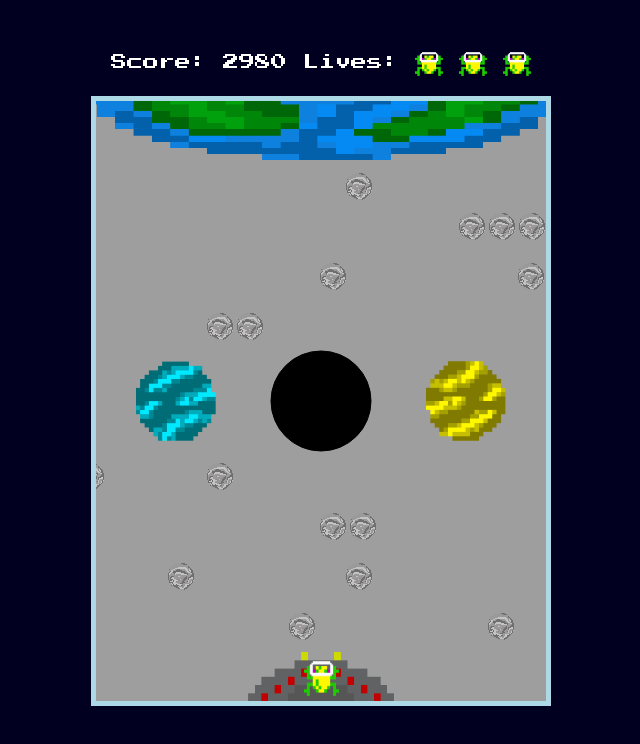
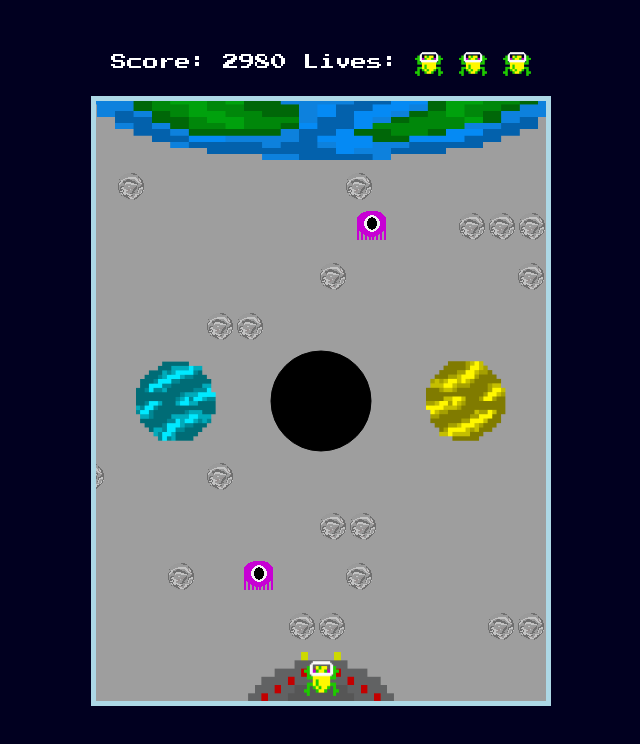
Before and after one commit to llanting/frogger-lightyear, a plain HTML site: page index.html in a window 1280 px wide. Both pictures are taken after a click on the button "START". Shown: the whole page, without its empty margins (319-959 px from the left). Drawn offline with nearby package versions, Linux system fonts and the light colour scheme.

Commit message:
Add aliens

```diff
--- a/game.js
+++ b/game.js
@@ -33,13 +33,20 @@ function start() {
 
     // Asteroids rows
     let ast1 = [{x:-30, y: 70}];
-    let ast2 = [{x:500, y: 110}];
+    let ast2 = [{x:500, y: 110}, {x:530, y: 110}, {x:560, y: 110}];
     let ast3 = [{x:500, y: 160}];
-    let ast4 = [{x:-30, y: 210}];
+    let ast4 = [{x:-30, y: 210}, {x:0, y: 210}];
     let ast5 = [{x:-30, y: 360}];
-    let ast6 = [{x:500, y: 410}];
+    let ast6 = [{x:500, y: 410}, {x:530, y: 410}];
     let ast7 = [{x:-30, y: 460}];
-    let ast8 = [{x:330, y: 510}];
+    let ast8 = [{x:330, y: 510}, {x:360, y: 510}];
+
+    //Aliens
+    let alienImg = new Image();
+    alienImg.src = '/images/alien.png';
+
+    let alien2 = [{x:400, y: 110}]
+    let alien7 = [{x:-130, y: 460}];
 
     // Variables imgs
     let frogX = 208;
@@ -71,7 +78,9 @@ function start() {
 
     // Music
     let bgMusic = new Audio('/music/backgroundmusic.mp3');
-    let hopMusic = new Audio('/music/hop.wav')
+    let hopMusic = new Audio('/music/hop.wav');
+    let squashMusic = new Audio('/music/sound-frogger-squash.wav');
+    let chew = new Audio('/music/eat.wav');
 
     function playHop() {
         hopMusic.volume = 0.1;
@@ -169,22 +178,53 @@ function start() {
         }
     }
 
-    function moveFrogger() {
-        if (isRightArrow && frogX < canvas.width - frogWidth) {
-            frogX += 8;
-            frogger.src = '/images/froggerRight.png';
+    //Alien line 2
+    function alienLine2() {
+        for (let i=0; i < alien2.length; i++) {
+            ctx.drawImage(alienImg, alien2[i].x, alien2[i].y);
+            alien2[i].x -= 1;
+
+            if (alien2[i].x === -90) {
+                alien2.shift();
+            }
+            if (alien2[i].x === 150) {
+                alien2.push({
+                    x: 500,
+                    y: 110
+                });
+            }
+            checkAlienCollision(alien2);
         }
-        else if (isLeftArrow && frogX > 0) {
-            frogX -= 8;
-            frogger.src = '/images/froggerLeft.png';
+    }
+
+    //Alien line 7
+    function alienLine7() {
+        for (let i=0; i < alien7.length; i++) {
+            ctx.drawImage(alienImg, alien7[i].x, alien7[i].y);
+            alien7[i].x += 2;
+
+            if (alien7[i].x === 630) {
+                alien7.slice(-1);
+            }
+            if (alien7[i].x === 150) {
+                alien7.push({
+                    x: -30,
+                    y: 460
+                });
+            }
+            checkAlienCollision(alien7);
         }
-        else if (isUpArrow && frogY > 10) {
-            frogY -= 10;
-            frogger.src = '/images/frogger.png';
-        }
-        else if (isDownArrow && frogY + frogWidth < canvas.height) {
-            frogY += 10;
-            frogger.src = '/images/froggerDown.png';
+    }
+
+    //Check collision aliens (for points)
+    function checkAlienCollision(alienArr) {
+        for (let i=0; i < alienArr.length; i++) {
+            if ((frogX + frogWidth > alienArr[i].x && frogX < alienArr[i].x + 30) && (frogY < alienArr[i].y + 30 && frogY + frogWidth > alienArr[i].y)) {
+                score += 100;
+                alienArr.splice(i, 1);
+                chew.volume = 0.1;
+                chew.play();
+            }
         }
     }
 
@@ -227,7 +267,7 @@ function start() {
             if (ast1[i].x === 630) {
                 ast1.slice(-1);
             }
-            if (ast1[i].x === 300) {
+            if (ast1[i].x === 200) {
                 ast1.push({
                     x: -30,
                     y: 70
@@ -242,8 +282,6 @@ function start() {
     function drawAsteroid2() {
         for (let i=0; i < ast2.length; i++) {
             ctx.drawImage(astImg, ast2[i].x, ast2[i].y);
-            ctx.drawImage(astImg, ast2[i].x + 30, ast2[i].y);
-            ctx.drawImage(astImg, ast2[i].x + 60, ast2[i].y);
             ast2[i].x -= 1;
 
             if (ast2[i].x === -90) {
@@ -284,7 +322,6 @@ function start() {
     function drawAsteroid4() {
         for (let i=0; i < ast4.length; i++) {
             ctx.drawImage(astImg, ast4[i].x, ast4[i].y);
-            ctx.drawImage(astImg, ast4[i].x + 30, ast4[i].y);
             ast4[i].x += 1;
 
             if (ast4[i].x === 630) {
@@ -325,11 +362,10 @@ function start() {
     function drawAsteroid6() {
         for (let i=0; i < ast6.length; i++) {
             ctx.drawImage(astImg, ast6[i].x, ast6[i].y);
-            ctx.drawImage(astImg, ast6[i].x + 30, ast6[i].y);
             ast6[i].x -= 2;
 
             if (ast6[i].x === -60) {
-                ast6.shift();
+                ast6.slice(0);
             }
             if (ast6[i].x === 200) {
                 ast6.push({
@@ -382,17 +418,40 @@ function start() {
         }
     }
 
+    function moveFrogger() {
+        if (isRightArrow && frogX < canvas.width - frogWidth) {
+            frogX += 5;
+            frogger.src = '/images/froggerRight.png';
+        }
+        else if (isLeftArrow && frogX > 0) {
+            frogX -= 5;
+            frogger.src = '/images/froggerLeft.png';
+        }
+        else if (isUpArrow && frogY + frogWidth > 0) {
+            frogger.src = '/images/frogger.png';
+            frogY -= 5;
+        }
+        else if (isDownArrow && frogY + frogWidth < canvas.height) {
+            frogY += 5;
+            frogger.src = '/images/froggerDown.png';
+        }
+    }
+
     function gameOver() {
         clearInterval(intervalId);
         clearInterval(intervalIdTwo);
+        squashMusic.volume = 0.1;
+        squashMusic.play();
         removeGameScreen();
         createGOScreen();
         document.querySelector('.end-score').innerText = `Your score: ${score}`;
         getHighScore();
+        console.log(`${localStorage.getItem('name')}`)
         document.querySelector('.highscore').innerText = `Highscore: ${localStorage.getItem('highscore')}`;
     }
 
     function gameWin() {
+        score += lives * 100;
         score += 500;
         clearInterval(intervalId);
         clearInterval(intervalIdTwo);
@@ -424,7 +483,6 @@ function start() {
             }
             else {
                 gameOver();
-                getHighScore();
             }
         }
     }
@@ -448,6 +506,9 @@ function start() {
         drawAsteroid2();
         drawAsteroid1();
 
+        alienLine2();
+        alienLine7();
+
         checkFroggerWin();
 
     }
@@ -456,16 +517,13 @@ function start() {
         requestAnimationFrame(drawCanvas);
     }, 20)
 
-
     //Showing score from start
     function showScore() {
         document.querySelector('.score-num').innerText = `Score: ${score}`;
         score -= 10;
         console.log(Math.floor(score));
         if (score < 0) {
-            clearInterval(intervalIdTwo);
-            removeGameScreen();
-            createGOScreen();
+            gameOver();
         }
     };
 
--- a/main.js
+++ b/main.js
@@ -12,6 +12,8 @@ let splashScreen;
 let gameScreen;
 let gameOverScreen;
 let winScreen;
+let name;
+let input;
 
 //Splash
 function createSplashScreen() {
@@ -28,6 +30,7 @@ function createSplashScreen() {
                         <li>Arrow Left = Left</li>
                         <li>Arrow Right = Right</li>
                     </ul>
+                    <input type="text" name="name" placeholder="Enter your name" class="input-name">
                 </div>
                 <div class="mainSplash">
                     <button id="start-btn" class ="button btn btn-danger">START</button>
@@ -48,7 +51,6 @@ function createSplashScreen() {
         createGameScreen();
         start();
     });
-
 }
 
 function removeSplashScreen() {
--- a/style.css
+++ b/style.css
@@ -40,6 +40,8 @@ body {
   font-size: 40px;
   margin-top: 50px;
   margin-bottom: 20px;
+  color: #27c208;
+  text-shadow: -5px 2px 2px #db00b3;
 }
 
 .keyHead {
@@ -135,3 +137,9 @@ body {
 .mention {
   font-size: 10px;
 }
+
+.win-lose-text {
+  font-size: 40px;
+  color: #27c208;
+  text-shadow: -5px 2px 2px #db00b3;
+}
```
Also changed, not shown: images/alien.png (added), 2 other files.
